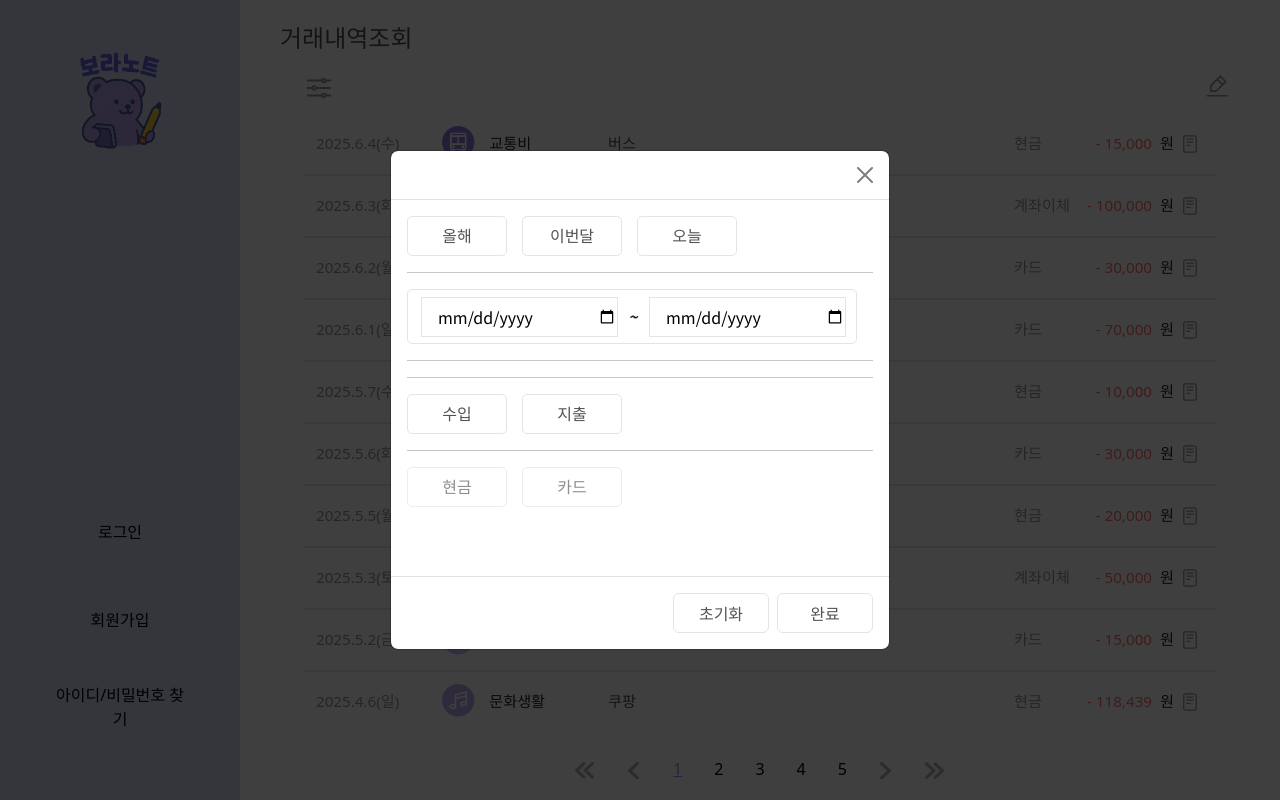
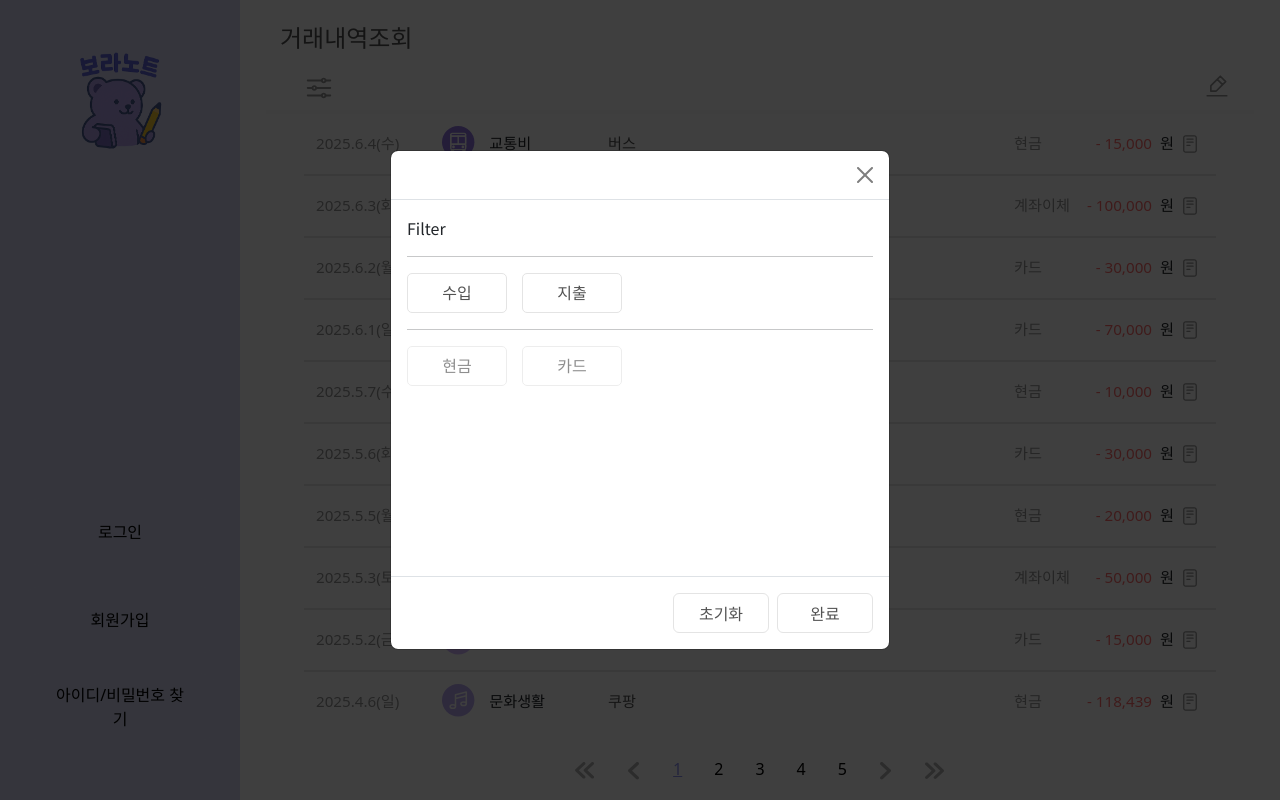
Before and after one commit to Mminjae/Skeleton_project, a Vue app in the folder project/: page /history in a window 1280 px wide. Both pictures are taken after a click on the button 314 px from the left and 81 px from the top of the page. Built offline with nearby package versions, Linux system fonts and the light colour scheme; data requests are answered from the project's data file.

Commit message:
[Final] 결국 기능구현 실패한 날짜 필터 삭제

```diff
--- a/project/src/components/modal/ModalFilter.vue
+++ b/project/src/components/modal/ModalFilter.vue
@@ -168,51 +168,7 @@ const resetFilters = () => {
         </div>
         <!-- 모달 본문(필터 툴:날짜필터1,2 + 카테고리필터 + 수입/지출 + 현금/카드) -->
         <div class="modal-body">
-          <!-- 날짜필터1-연/월/일 Radio버튼 -->
-
-          <div class="btn-group y-m-d-group" role="group" aria-label="연,월,일 선택">
-
-           <!-- '연' 라디오 버튼 (기본 선택) -->
-           <input
-              type="radio"
-              class="btn-check"
-              name="period"
-              id="thisYear"
-              value="thisYear"
-              v-model="filters.selectedPeriod"
-              />
-           <label class="btn btn-primary" for="thisYear">올해</label>
-            <!-- '월' 라디오 버튼 -->
-            <input
-              type="radio"
-              class="btn-check"
-              name="period"
-              id="thisMonth"
-              value="thisMonth"
-              v-model="filters.selectedPeriod"
-            />
-            <label class="btn btn-primary" for="thisMonth">이번달</label>
-            <!-- '일' 라디오 버튼 -->
-            <input
-              type="radio"
-              class="btn-check"
-              name="period"
-              id="today"
-              value="today"
-              v-model="filters.selectedPeriod"
-            />
-            <label class="btn btn-primary" for="today">오늘</label>
-          </div>
-          <!-- 날짜필터2-달력버튼 -->  <!-- 사용자가 입력한 날짜가 곧바로 filters.date_gte 또는 filters.date_lte 변수에 반영되고, 반대로 코드에서 해당 값을 바꾸면 input에 자동 반영됩니다. -->
-          <hr />
-          <div class="callendar-group">
-            <input type="date" id="date-start" class="input-callendar" name="date-start" v-model="filters.date_gte">
-            <label for="date-start"></label>
-            <em>~</em>
-            <input type="date" id="date-end" class="input-callendar" name="date-end" v-model="filters.date_lte">
-            <label for="date-end"></label>
-          </div>
-          <hr>
+         <div>Filter</div>
           <!-- 카테고리필터1:수입체크박스 : 월급/ 금융수입/ 용돈/ 이월/ 기타  -->
           <div class="checkbox--category btn-group checkbox--income"
                v-show="selectedType === 'income'">    <!-- 수입 카테고리박스 조건부 렌더링 -->
```
